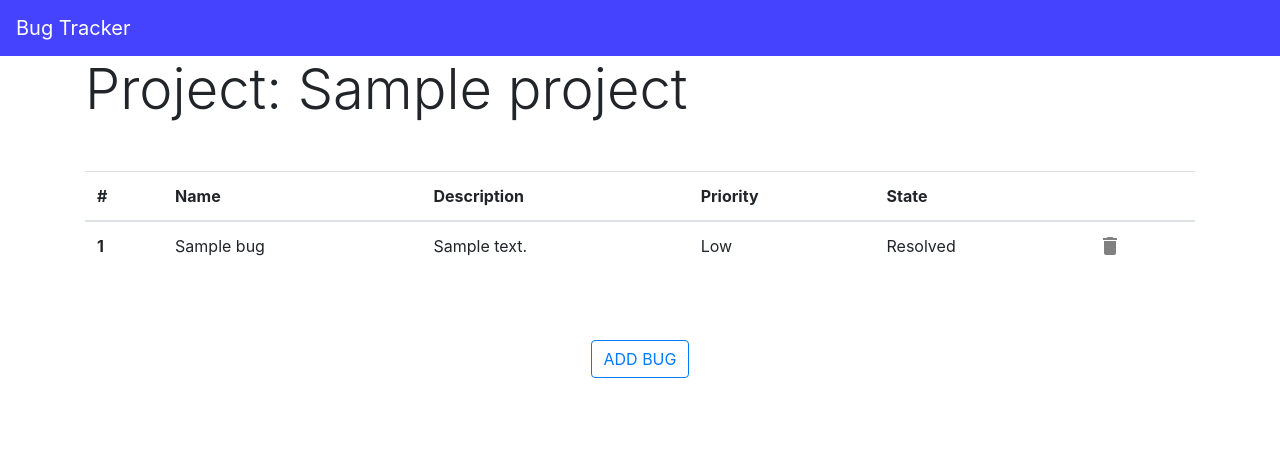
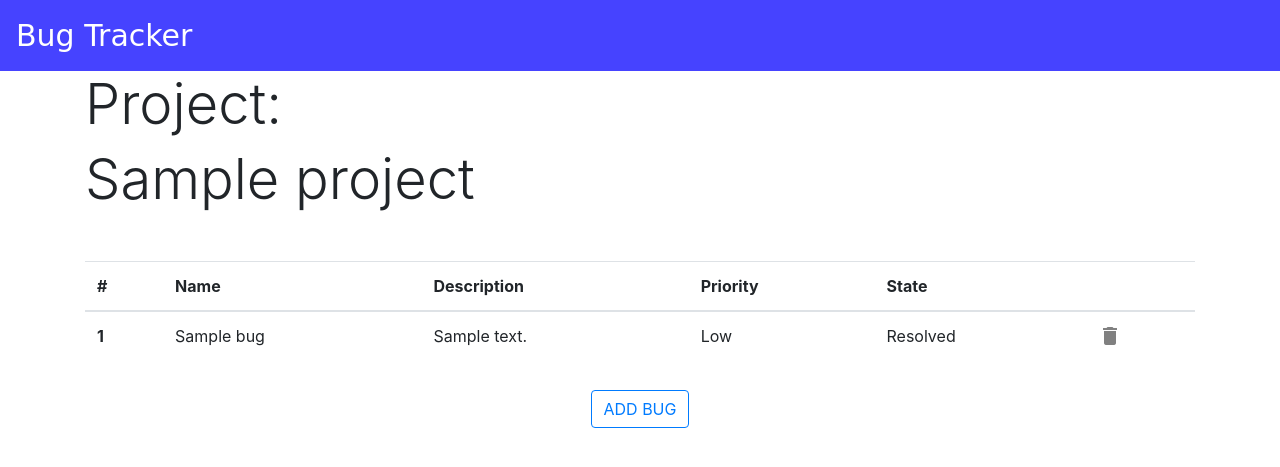
Before and after one commit to lalitchandora/Django-Bug-Tracker, a Django app: page /bug/1/ in a window 1280 px wide. Shown: the top 467 px of the page. Run offline with Django 3.2, Linux system fonts and the light colour scheme; tables that the repository leaves empty hold one stand-in row (values such as "Sample post"); some libraries are stand-ins or nearby versions.

Commit message:
font added for pleasant UI

```diff
--- a/bugtracker_project/bugs_app/templates/bugs_app/bugs.html
+++ b/bugtracker_project/bugs_app/templates/bugs_app/bugs.html
@@ -1,7 +1,8 @@
 {% extends 'projects_app/base.html' %}
 {% block bug %}
     <div class="container">
-        <h1 class="display-4">Project: {{project.name}} </h1>
+        <h1 class="display-4 project-title">Project: </h1>
+        <h1 class="display-4 project-name">{{project.name}}</h1>
         <table class="table mt-5">
             <thead>
                 <th scope="col">#</th>
@@ -13,7 +14,8 @@
             </thead>
             <tbody>
                 {% for bug in bugs_list %}
-                    <tr>
+
+                    <tr class="bug-row">
                         <th scope="row"> {{forloop.counter}} </th>
                         <td>{{bug.name}}</td>
                         <td>{{bug.desc}}</td>
@@ -31,7 +33,7 @@
             </tbody>
         </table>
         <div class="flex-container">
-            <button type="button" id="add-project" class="mt-5 btn btn-outline-primary" onclick="openbugform({{project.id}})">add bug</button>
+            <button type="button" id="add-project" class="my-2 btn btn-outline-primary" onclick="openbugform({{project.id}})">add bug</button>
         </div>
     </div>
 {% endblock %}
--- a/bugtracker_project/projects_app/static/css/navbar.css
+++ b/bugtracker_project/projects_app/static/css/navbar.css
@@ -14,3 +14,8 @@
 #add-project{
     text-transform: uppercase;
 }
+
+.navbar-brand{
+    font-family: 'Rowdies', cursive;
+    font-size: 30px;
+}
```
Also changed, not shown: bugtracker_project/projects_app/static/css/projects.css (added, +12 -0 lines), bugtracker_project/projects_app/static/css/table.css (added, +9 -0 lines).
